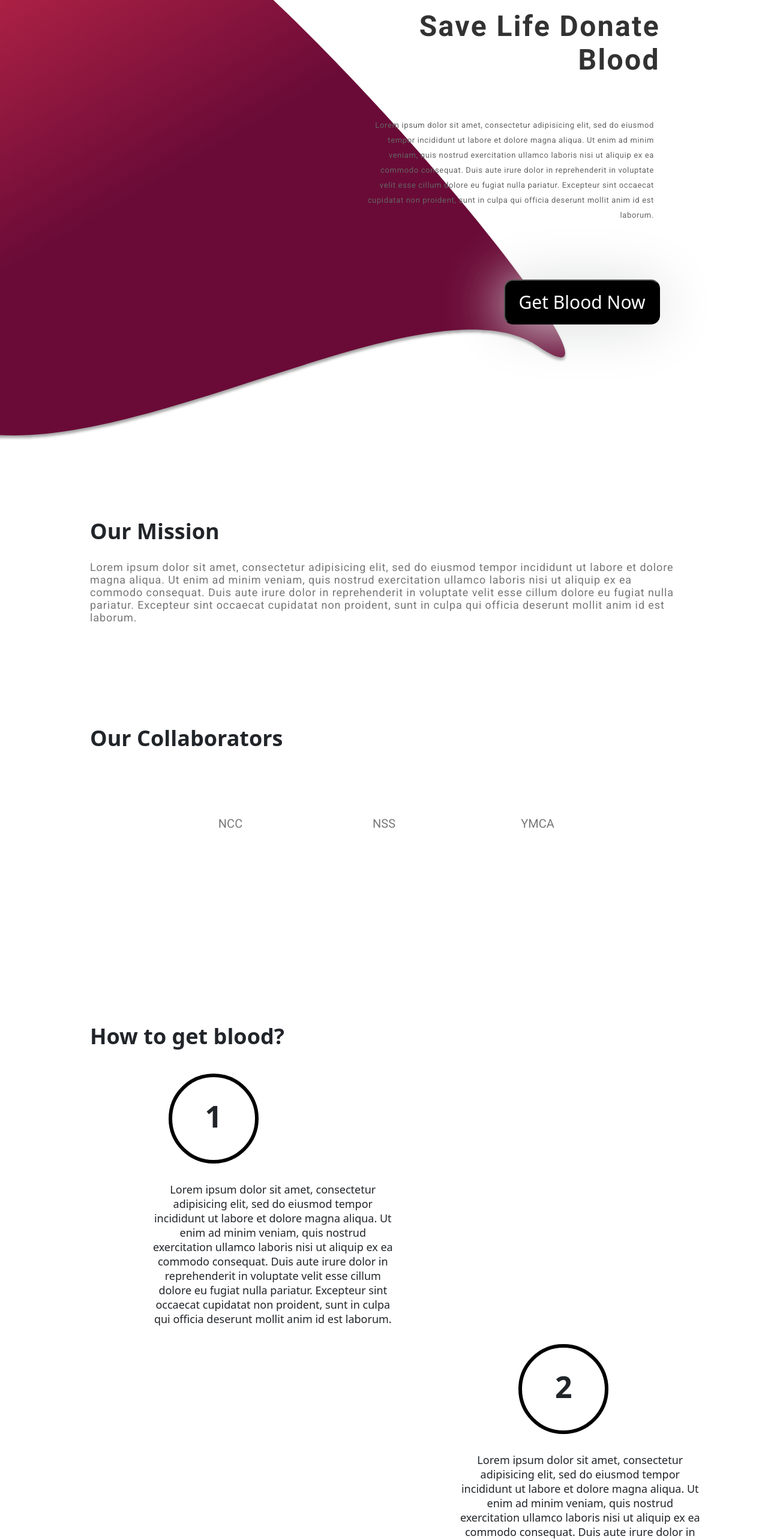
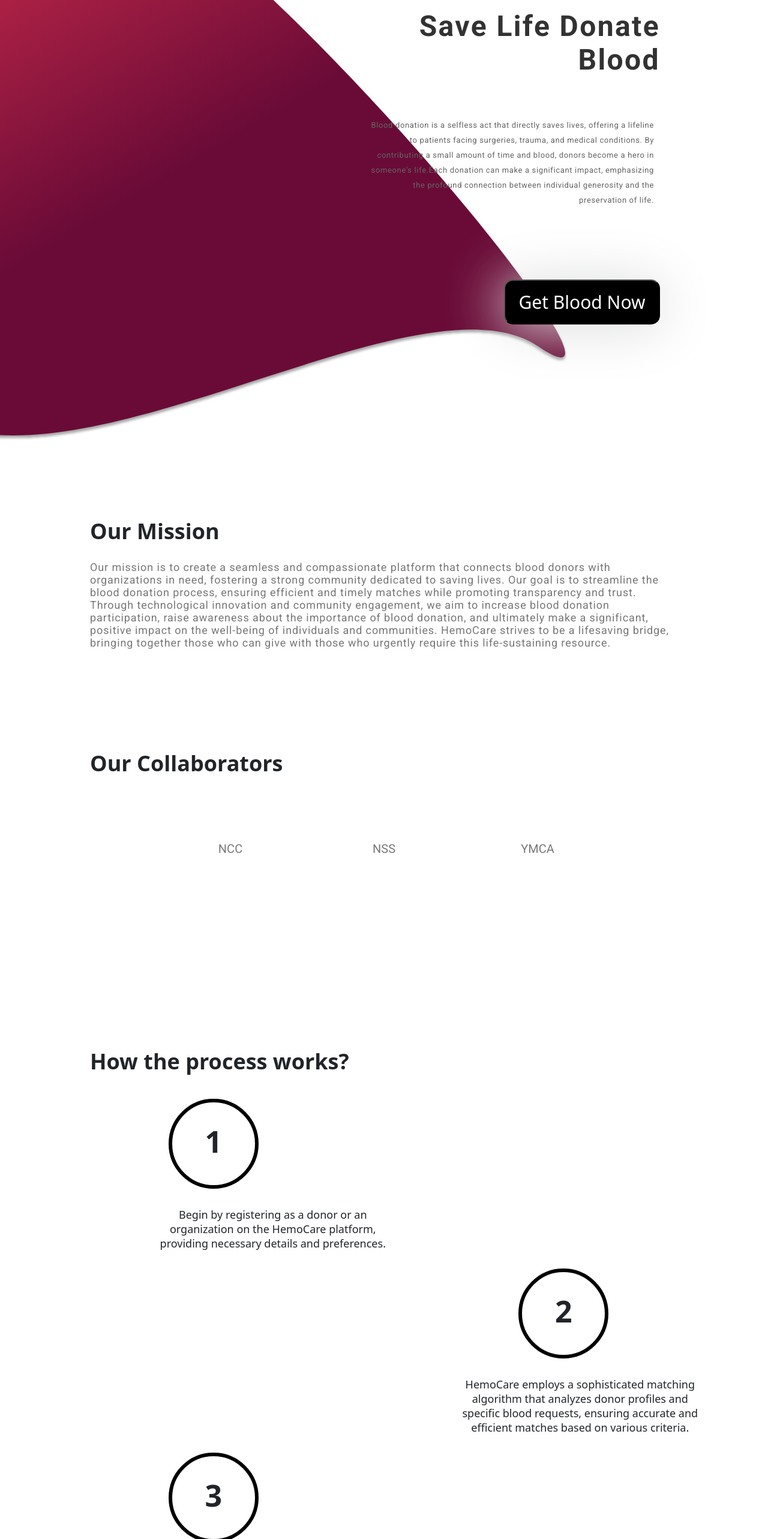
Before and after one commit to ARIHECTED/Hemocare, a React (Create React App) app in the folder frontend/: page / in a window 1280 px wide. Shown: the part 234-2800 px from the top of the page at 60% size. Built offline with nearby package versions, Linux system fonts and the light colour scheme.

Commit message:
Update Home.js
lorem ipsum updated

```diff
--- a/frontend/src/Components/Home.js
+++ b/frontend/src/Components/Home.js
@@ -51,9 +51,8 @@ function Home() {
           Save Life Donate Blood
         </h1>
         <p className='HeadPara'>
-          Lorem ipsum dolor sit amet, consectetur adipisicing elit, sed do eiusmod tempor incididunt ut labore et dolore magna aliqua. Ut enim ad minim veniam, quis nostrud exercitation ullamco laboris nisi ut aliquip ex ea commodo consequat. Duis aute irure dolor in reprehenderit in voluptate velit esse cillum dolore eu fugiat nulla pariatur.
-          Excepteur sint occaecat cupidatat non proident, sunt in
-          culpa qui officia deserunt mollit anim id est laborum.
+          Blood donation is a selfless act that directly saves lives, offering a lifeline to patients facing surgeries, trauma, and medical conditions. By contributing a small amount of time and blood, donors become a hero in someone's life.Each donation can make a significant impact, emphasizing the profound connection between individual generosity and the preservation of life.
+
         </p>
         <Link to='/FindBlood'>
         <button className='getBldBtn'>
@@ -64,9 +63,8 @@ function Home() {
           Our Mission
         </h2>
         <p className='MissPara'>
-          Lorem ipsum dolor sit amet, consectetur adipisicing elit, sed do eiusmod tempor incididunt ut labore et dolore magna aliqua. Ut enim ad minim veniam, quis nostrud exercitation ullamco laboris nisi ut aliquip ex ea commodo consequat. Duis aute irure dolor in reprehenderit in voluptate velit esse cillum dolore eu fugiat nulla pariatur.
-          Excepteur sint occaecat cupidatat non proident, sunt in
-          culpa qui officia deserunt mollit anim id est laborum.
+          Our mission is to create a seamless and compassionate platform that connects blood donors with organizations in need, fostering a strong community dedicated to saving lives. Our goal is to streamline the blood donation process, ensuring efficient and timely matches while promoting transparency and trust. Through technological innovation and community engagement, we aim to increase blood donation participation, raise awareness about the importance of blood donation, and ultimately make a significant, positive impact on the well-being of individuals and communities. HemoCare strives to be a lifesaving bridge, bringing together those who can give with those who urgently require this life-sustaining resource.
+
         </p>
         <h3 className='Collab'>
           Our Collaborators
@@ -77,28 +75,25 @@ function Home() {
           <div className='CollabDiv' id='d3'><p>YMCA</p></div>
         </div>
         <h3 className='HTGB'>
-          How to get blood?
+          How the process works?
         </h3>
         <div className='Steps'>
           <div className='Step' id='step1'>
             <h1>1</h1>
           </div>
           <div className='Steptext'>
-            Lorem ipsum dolor sit amet, consectetur adipisicing elit, sed do eiusmod tempor incididunt ut labore et dolore magna aliqua. Ut enim ad minim veniam, quis nostrud exercitation ullamco laboris nisi ut aliquip ex ea commodo consequat. Duis aute irure dolor in reprehenderit in voluptate velit esse cillum dolore eu fugiat nulla pariatur.
-            Excepteur sint occaecat cupidatat non proident, sunt in
-            culpa qui officia deserunt mollit anim id est laborum.
+            Begin by registering as a donor or an organization on the HemoCare platform, providing necessary details and preferences.
+
           </div>
           <div className='Step' id='step2'><h1>2</h1></div>
           <div className='Steptext' id='steptext2'>
-            Lorem ipsum dolor sit amet, consectetur adipisicing elit, sed do eiusmod tempor incididunt ut labore et dolore magna aliqua. Ut enim ad minim veniam, quis nostrud exercitation ullamco laboris nisi ut aliquip ex ea commodo consequat. Duis aute irure dolor in reprehenderit in voluptate velit esse cillum dolore eu fugiat nulla pariatur.
-            Excepteur sint occaecat cupidatat non proident, sunt in
-            culpa qui officia deserunt mollit anim id est laborum.
+            HemoCare employs a sophisticated matching algorithm that analyzes donor profiles and specific blood requests, ensuring accurate and efficient matches based on various criteria.
+
           </div>
           <div className='Step' id='step3'><h1>3</h1></div>
           <div className='Steptext'>
-            Lorem ipsum dolor sit amet, consectetur adipisicing elit, sed do eiusmod tempor incididunt ut labore et dolore magna aliqua. Ut enim ad minim veniam, quis nostrud exercitation ullamco laboris nisi ut aliquip ex ea commodo consequat. Duis aute irure dolor in reprehenderit in voluptate velit esse cillum dolore eu fugiat nulla pariatur.
-            Excepteur sint occaecat cupidatat non proident, sunt in
-            culpa qui officia deserunt mollit anim id est laborum.
+            The donor and organization can then coordinate and schedule a convenient appointment for the blood donation process, facilitated through the HemoCare platform.
+
           </div>
         </div>
         <div className='imgContainer'>
```
